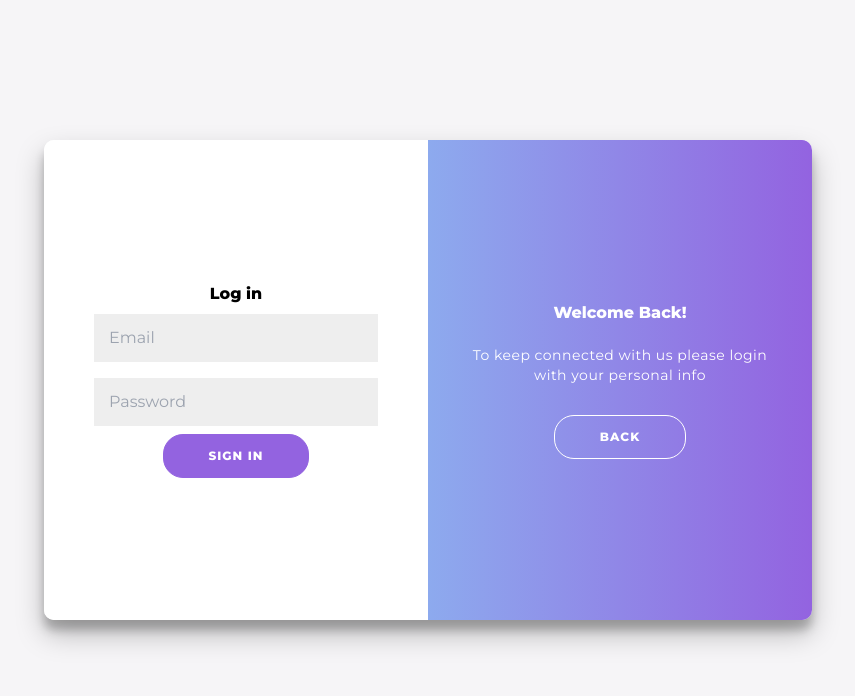
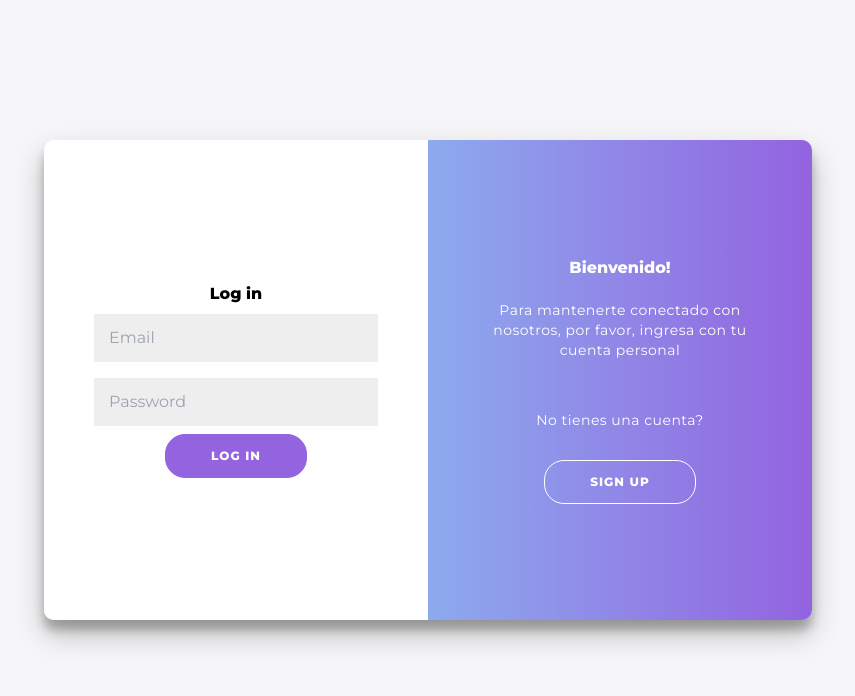
Before and after one commit to yulianacastrodiaz/frontend-fusepong, a React (Create React App) app: page /login in a window 1280 px wide. Shown: the top 696 px of the page, without its empty margins (212-1067 px from the left). Built offline with nearby package versions, Linux system fonts and the light colour scheme.

Commit message:
Update login

```diff
--- a/src/components/Login/Login.jsx
+++ b/src/components/Login/Login.jsx
@@ -1,5 +1,6 @@
 import React from "react";
 import s from "./Login.module.css";
+import { NavLink } from "react-router-dom";
 
 export default function Login() {
   return (
@@ -10,19 +11,21 @@ export default function Login() {
             <h1 className={s.h1}>Log in</h1>
             <input type="email" placeholder="Email" className={s.input} />
             <input type="password" placeholder="Password" className={s.input} />
-            <button className={s.button}>Sign In</button>
+            <button className={s.button}>Log In</button>
           </form>
         </div>
         <div className={s["overlay-container"]}>
           <div className={s.overlay}>
             <div className={s["overlay-panel"]}>
-              <h1 className={s.h1}>Welcome Back!</h1>
+              <h1 className={s.h1}>Bienvenido!</h1>
               <p className={s.p}>
-                To keep connected with us please login with your personal info
+                Para mantenerte conectado con nosotros, por favor, ingresa con
+                tu cuenta personal
               </p>
-              <button className={s.button} id={s.ghost}>
-                back
-              </button>
+              <p className={s.p}>No tienes una cuenta?</p>
+              <NavLink to="/signup" className={s.button} id={s.ghost}>
+                Sign Up
+              </NavLink>
             </div>
           </div>
         </div>
--- a/src/components/Login/Login.module.css
+++ b/src/components/Login/Login.module.css
@@ -86,6 +86,7 @@
   padding: 12px 15px;
   margin: 8px 0;
   width: 100%;
+  outline: none;
 }
 
 .container {
```
